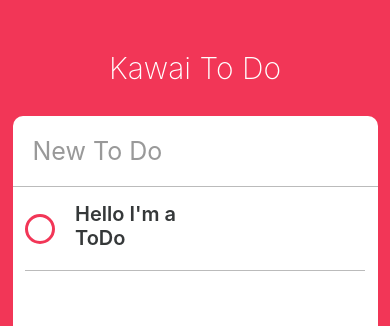
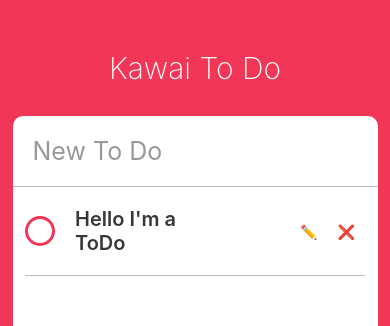
Before and after one commit to sungkuk5420/kawai-To-Do-App, a React Native app: screen / in a window 390 px wide. Shown: the top 326 px of the page. Built offline with nearby package versions, Linux system fonts and the light colour scheme.

Commit message:
Styling Todo Component when editing

```diff
--- a/App.js
+++ b/App.js
@@ -36,7 +36,7 @@ export default class App extends React.Component {
             underlineColorAndroid={"transparent"}
           />
           <ScrollView contentContainerStyle={styles.toDos}>
-            <Todo></Todo>
+            <Todo text={"Hello I'm a ToDo"}></Todo>
           </ScrollView>
         </View>
       </View>
--- a/Todo.js
+++ b/Todo.js
@@ -1,15 +1,17 @@
 import React, {Component} from "react";
-import {View, Text, StyleSheet, TouchableOpacity, Dimensions} from "react-native";
+import {View, Text, StyleSheet, TouchableOpacity, Dimensions, TextInput} from "react-native";
 
 const {width,height} = Dimensions.get("window");
 
 export default class ToDo extends Component {
     state = {
         isEditing :false,
-        isCompleted : false
+        isCompleted : false,
+        toDoValue:"aa"
     }
     render(){
-        const {isCompleted} = this.state;
+        const {isCompleted,isEditing,toDoValue} = this.state;
+        const {text} =this.props;
         return (
             <View style={styles.container}>
                 <View style={styles.column}>
@@ -19,12 +21,58 @@ export default class ToDo extends Component {
                             isCompleted ? styles.completedCircle : styles.uncompletedCircle
                         ]}></View>
                     </TouchableOpacity>
-                <Text style={[
+                    {isEditing ? (
+                        <TextInput
+                            style={[
                                 styles.text,
                                 styles.input,
                                 isCompleted ? styles.completedText : styles.uncompletedText
-              ]}>Hello I'm a ToDo</Text>
+                            ]}
+                            value={toDoValue}
+                            multiline={true}
+                            onChangeText={this._controllInput}
+                            returnKeyType={"done"}
+                            onBlur={this._finishEditing}
+                            underlineColorAndroid={"transparent"}
+                        />
+                    ):(
+                        <Text
+                            style={[
+                                styles.text,
+                                isCompleted ? styles.completedText : styles.uncompletedText
+                            ]}
+                            >
+                            {text}
+                        </Text>
+                    )}
                 </View>
+                {isEditing ? (
+                    <View style={styles.actions}>
+                        <TouchableOpacity onPressOut={this._finishEditing}>
+                        <View style={styles.actionContainer}>
+                            <Text style={styles.actionText}>✅</Text>
+                        </View>
+                        </TouchableOpacity>
+                    </View>
+                ) : (
+                    <View style={styles.actions}>
+                        <TouchableOpacity onPressOut={this._startEditing}>
+                        <View style={styles.actionContainer}>
+                            <Text style={styles.actionText}>✏️</Text>
+                        </View>
+                        </TouchableOpacity>
+                        <TouchableOpacity
+                        onPressOut={event => {
+                            event.stopPropagation;
+                            deleteToDo(id);
+                        }}
+                        >
+                        <View style={styles.actionContainer}>
+                            <Text style={styles.actionText}>❌</Text>
+                        </View>
+                        </TouchableOpacity>
+                    </View>
+                )}
             </View>
         )
     }
@@ -35,6 +83,25 @@ export default class ToDo extends Component {
             }
         })
     }
+    _startEditing = () => {
+        const {text} = this.props;
+        this.setState(prevState=>{
+            return {
+                toDoValue : text,
+                isEditing : true
+            }
+        })
+    }
+    _finishEditing = () => {
+        this.setState(prevState=>{
+            return {
+                isEditing : false
+            }
+        })
+    }
+    _controllInput = text => {
+      this.setState({ toDoValue: text });
+    };
 }
 
 const styles = StyleSheet.create({
```
Lines whose indentation alone changed are shown as unchanged.
